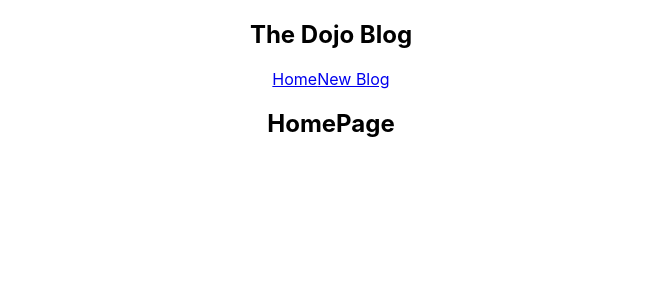
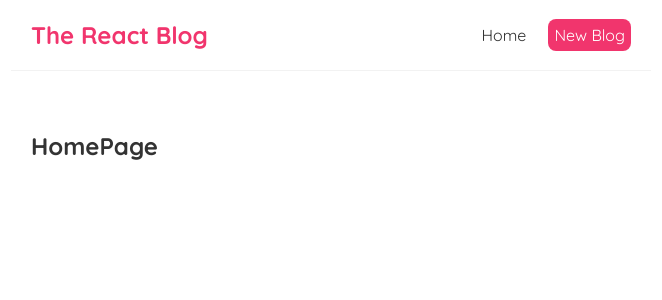
Before and after one commit to aniket7515/BlogApp, a React (Create React App) app: page / in a window 1280 px wide. Shown: the top 300 px of the page, without its empty margins (309-971 px from the left). Built offline with nearby package versions, Linux system fonts and the light colour scheme.

Commit message:
Add Styles

```diff
--- a/src/App.css
+++ /dev/null
@@ -1,38 +0,0 @@
-.App {
-  text-align: center;
-}
-
-.App-logo {
-  height: 40vmin;
-  pointer-events: none;
-}
-
-@media (prefers-reduced-motion: no-preference) {
-  .App-logo {
-    animation: App-logo-spin infinite 20s linear;
-  }
-}
-
-.App-header {
-  background-color: #282c34;
-  min-height: 100vh;
-  display: flex;
-  flex-direction: column;
-  align-items: center;
-  justify-content: center;
-  font-size: calc(10px + 2vmin);
-  color: white;
-}
-
-.App-link {
-  color: #61dafb;
-}
-
-@keyframes App-logo-spin {
-  from {
-    transform: rotate(0deg);
-  }
-  to {
-    transform: rotate(360deg);
-  }
-}
--- a/src/App.js
+++ b/src/App.js
@@ -1,5 +1,5 @@
 
-import './App.css';
+
 import Navbar from './Navbar';
 import Home from './Home';
 
--- a/src/Navbar.js
+++ b/src/Navbar.js
@@ -4,10 +4,14 @@ function Navbar() {
     return (
         <div>
             <nav className="navbar">
-                <h1>The Dojo Blog</h1>
+                <h1>The React Blog</h1>
                 <div className="links">
                     <a href="/">Home</a>
-                    <a href="/create">New Blog</a>
+                    <a href="/create" style={{
+                        color:"white",
+                        backgroundColor:"#f1356d",
+                        borderRadius:"8px"
+                    }}>New Blog</a>
 
                 </div>
             </nav>
--- a/src/index.css
+++ b/src/index.css
@@ -1,13 +1,35 @@
-body {
+@import url('https://fonts.googleapis.com/css2?family=Quicksand:wght@300;400;500;600;700&display=swap');
+
+/* base styles */
+* {
   margin: 0;
-  font-family: -apple-system, BlinkMacSystemFont, 'Segoe UI', 'Roboto', 'Oxygen',
-    'Ubuntu', 'Cantarell', 'Fira Sans', 'Droid Sans', 'Helvetica Neue',
-    sans-serif;
-  -webkit-font-smoothing: antialiased;
-  -moz-osx-font-smoothing: grayscale;
+  font-family: "Quicksand";
+  color: #333;
 }
-
-code {
-  font-family: source-code-pro, Menlo, Monaco, Consolas, 'Courier New',
-    monospace;
+.navbar {
+  padding: 20px;
+  display: flex;
+  align-items: center;
+  max-width: 600px;
+  margin: 0 auto;
+  border-bottom: 1px solid #f2f2f2;
 }
+.navbar h1 {
+  color: #f1356d;
+}
+.navbar .links {
+  margin-left: auto;
+}
+.navbar a {
+  margin-left: 16px;
+  text-decoration: none;
+  padding: 6px;
+}
+.navbar a:hover {
+  color: #f1356d;
+}
+.content {
+  max-width: 600px;
+  margin: 40px auto;
+  padding: 20px;
+}
```
